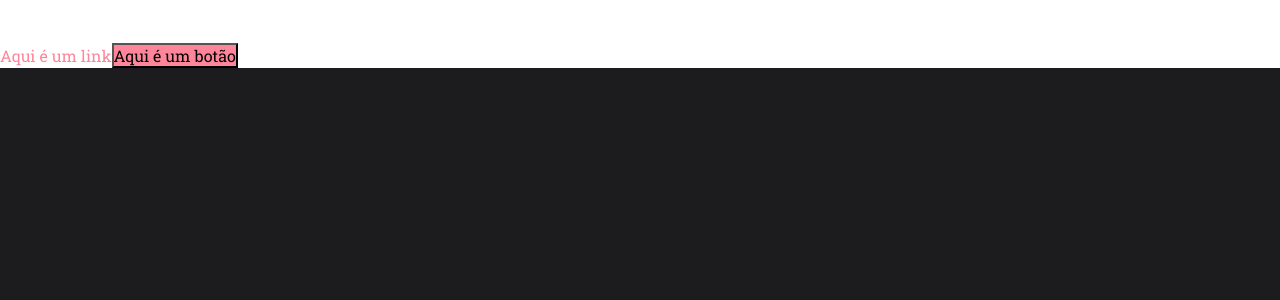
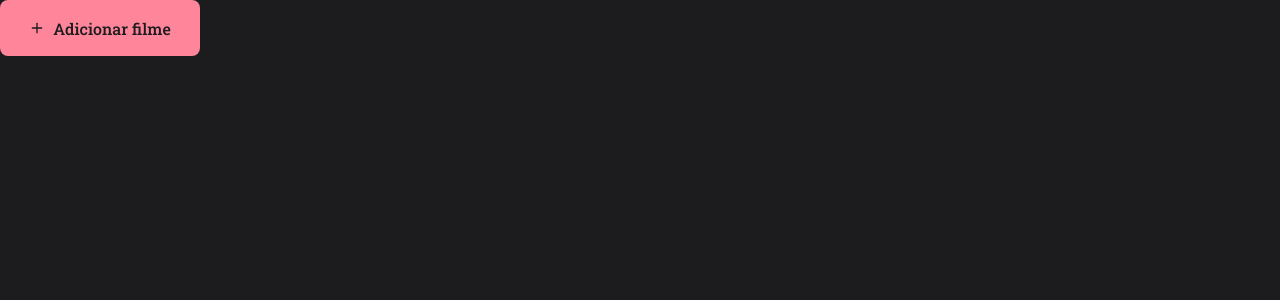
Before and after one commit to lucaslirah/rocketmovies, a React (Vite) app: page / in a window 1280 px wide. Shown: the top 300 px of the page. Built offline with nearby package versions, Linux system fonts and the light colour scheme.

Commit message:
Button component created - Home page created

```diff
--- a/package.json
+++ b/package.json
@@ -12,6 +12,7 @@
   "dependencies": {
     "react": "^18.2.0",
     "react-dom": "^18.2.0",
+    "react-icons": "^4.11.0",
     "styled-components": "^6.0.8"
   },
   "devDependencies": {
--- /dev/null
+++ b/src/components/Button/index.jsx
@@ -0,0 +1,14 @@
+import { Container } from './styles'
+
+export function Button({ icon: Icon, title, loading = false, ...rest }){
+    return(
+        <Container
+            type='button'
+            { ...rest }
+            disabled={loading}
+            >
+                {Icon ? <Icon icon={toString(Icon)}/> : ''}
+                { loading ? 'carregando' : title }
+        </Container>
+    )
+}
--- /dev/null
+++ b/src/components/Button/styles.js
@@ -0,0 +1,30 @@
+import styled from "styled-components"
+
+export const Container = styled.button`
+    width: 100%;
+    height: 56px;
+
+    display: flex;
+    align-items: center;
+    justify-content:center;
+    gap: 8px;
+
+    background-color: ${({ theme }) => theme.COLORS.PINK};
+    color: ${({ theme }) => theme.COLORS.BACKGROUND_100};
+    font-weight: 500;
+
+    padding: 0 1.3rem;
+    border: none;
+    border-radius: 10px;
+
+    &:disabled{
+        opacity: 0.8;
+    }
+
+    >Icon{
+        border: none;
+        background: transparent;
+        font-size: 16px;
+        color: ${({ theme }) => theme.BACKGROUND_100};
+    }
+`
--- a/src/pages/Home/index.jsx
+++ b/src/pages/Home/index.jsx
@@ -1,11 +1,10 @@
 import { Container } from './styles'
+import { Button } from '../../components/Button'
+import { FiPlus } from 'react-icons/fi'
 
 export function Home(){
     return(
         <Container>
-            <h1>Hello, world!</h1>
-            <a href="#">Aqui é um link</a>
-            <button>Aqui é um botão</button>
-        </Container>
+            <Button title="Adicionar filme" icon={FiPlus}/>        </Container>
     )
 }
--- a/src/pages/Home/styles.js
+++ b/src/pages/Home/styles.js
@@ -1,11 +1,9 @@
 import styled from 'styled-components'
 
 export const Container = styled.div`
-    background-color: ${({ theme }) => theme.COLORS.WHITE_000};
-    a{
-        color: ${({ theme }) => theme.COLORS.PINK};
-    }
     button{
-        background-color: ${({ theme }) => theme.COLORS.PINK};
+        width: 20rem;
+
+        border-radius: 8px;
     }
 `
```
Also changed, not shown: 1 other file (tests, documents, lock files or other folders).
